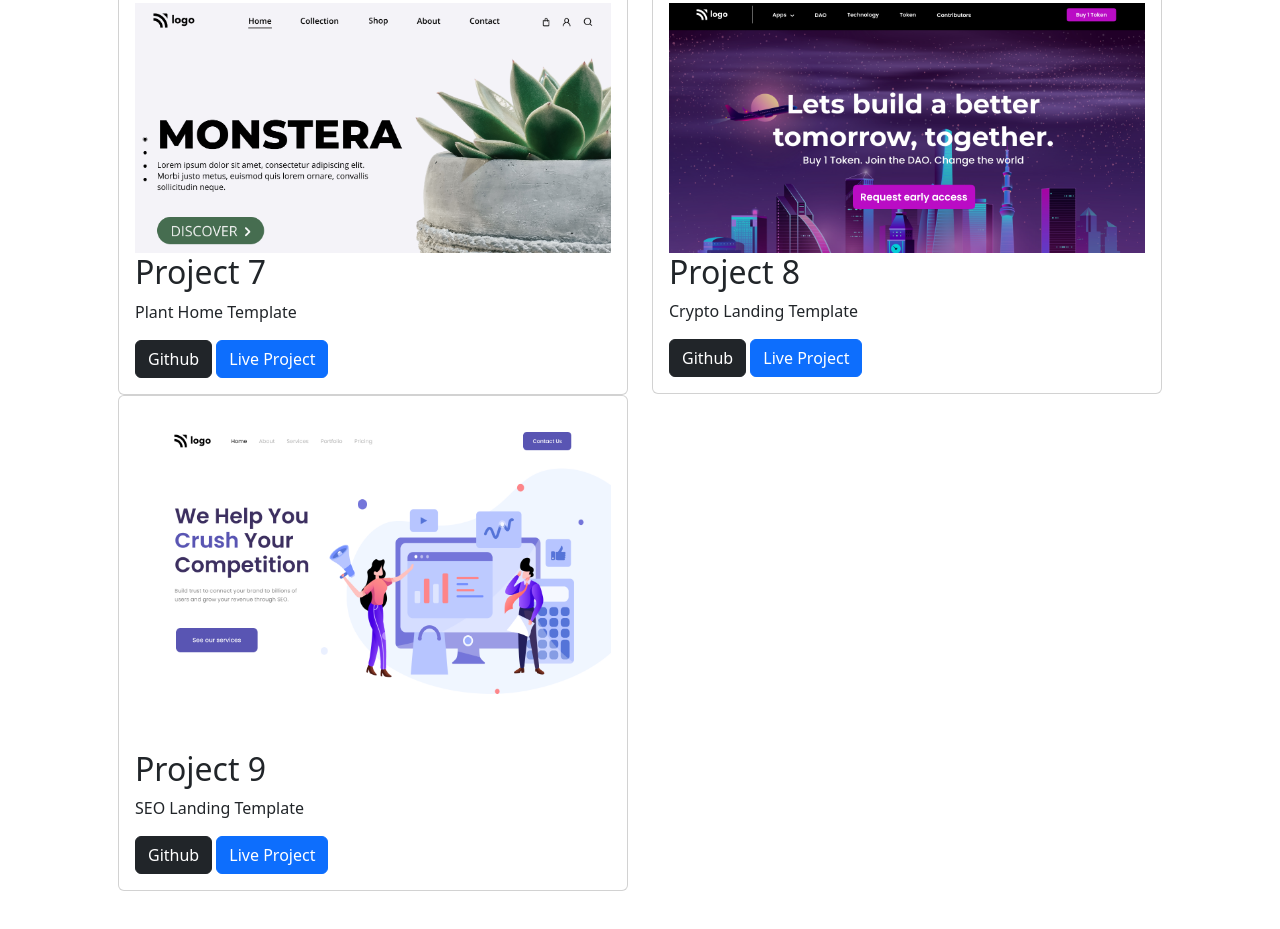
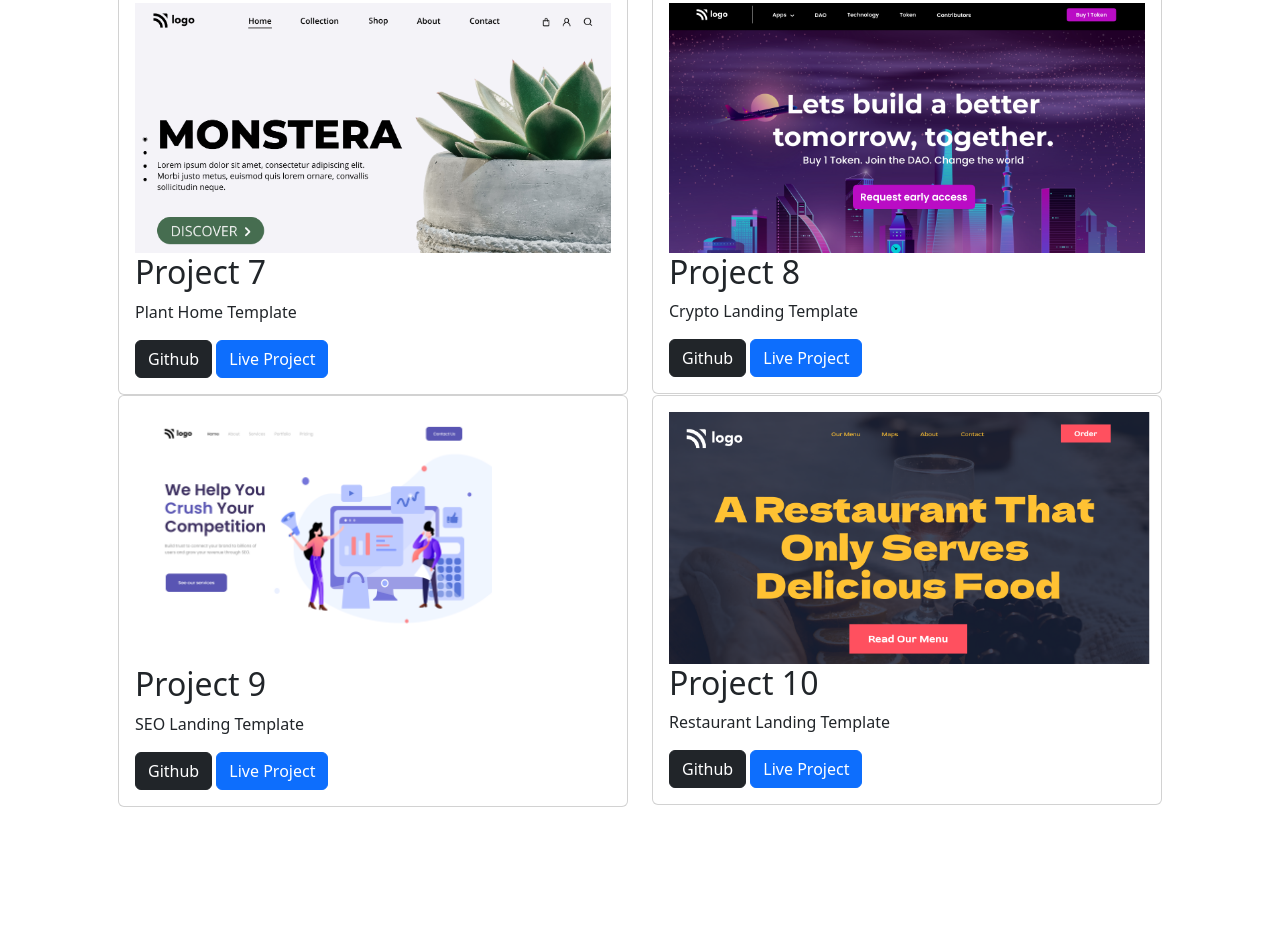
Before and after one commit to umangpincha/My-Portfolio, a plain HTML site: page projects.html in a window 1280 px wide. Shown: the part 1435-2364 px from the top of the page. After the commit the page ends 2290 px from the top, so only its background shows below. Drawn offline with nearby package versions, Linux system fonts and the light colour scheme.

Commit message:
added project 10

```diff
--- a/projects.html
+++ b/projects.html
@@ -256,7 +256,7 @@
         <div class="col-sm-6">
           <div class="card">
             <div class="card-body">
-              <img src="./images/project_09.png" alt="" style="width: 100%" />
+              <img src="./images/project_09.png" alt="" style="width: 75%" />
               <h2 class="card-title">Project 9</h2>
               <p class="card-text" style="text-align: justify">
                 SEO Landing Template
@@ -276,6 +276,33 @@
         </div>
         <!-- card 9 ends -->
 
+
+        <!-- card 10 starts -->
+        <div class="col-sm-6">
+          <div class="card">
+            <div class="card-body">
+              <img src="./images/project_10.png" alt="" style="width: 101%" />
+              <h2 class="card-title">Project 10</h2>
+              <p class="card-text" style="text-align: justify">
+                Restaurant Landing Template
+              </p>
+              <a
+                href="https://github.com/umangpincha/restaurant-template"
+                class="btn btn-dark"
+                >Github</a
+              >
+              <a
+                href="https://restaurant-demo-template.netlify.app/"
+                class="btn btn-primary"
+                >Live Project</a
+              >
+            </div>
+          </div>
+        </div>
+        <!-- card 10 ends -->
+
+
+
       </div>
       <!-- card ends -->
     </div>
```
Also changed, not shown: images/project_10.png (added).
